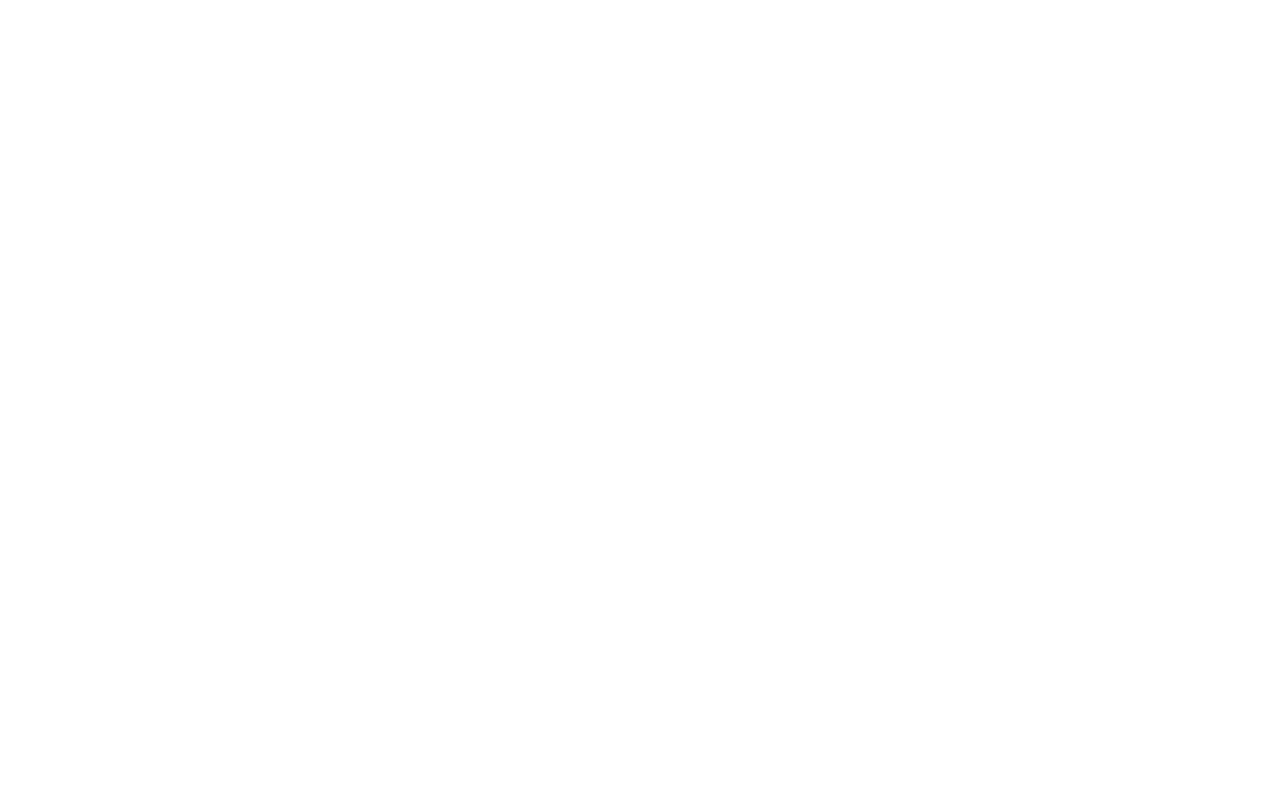
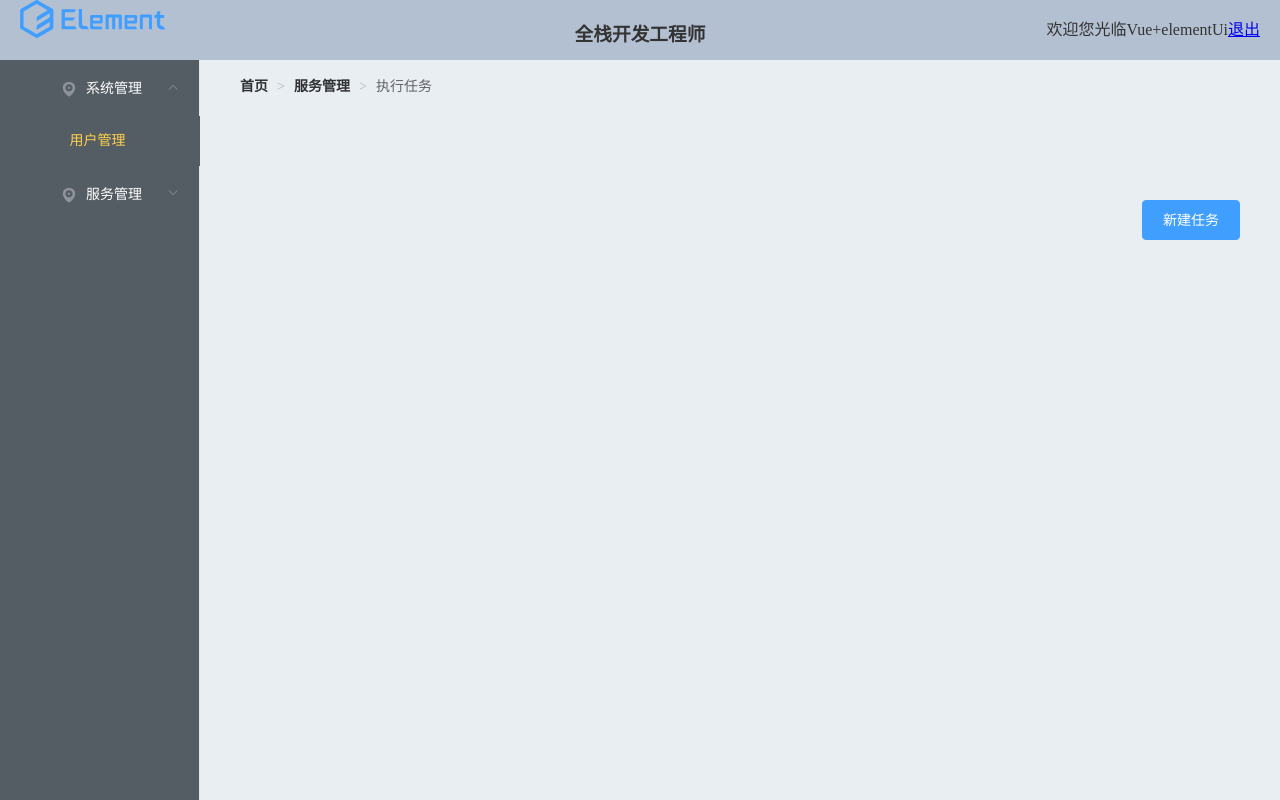
Before and after one commit to kyirving/myadmin, a Vue app: page /#/task in a window 1280 px wide. Built offline with nearby package versions, Linux system fonts and the light colour scheme; sample sign-in values are in the browser's storage.

Commit message:
add : 初始化“执行任务”页面

```diff
--- a/src/components/home/Home.vue
+++ b/src/components/home/Home.vue
@@ -34,10 +34,11 @@
         <el-menu
           :router="true"
           :unique-opened="true"
-          default-active="/users"
+          :default-active="default_active"
           class="el-menu-vertical-demo"
           @open="handleOpen"
           @close="handleClose"
+          @select="select"
           background-color="#545c64"
           text-color="#fff"
           active-text-color="#ffd04b">
@@ -47,24 +48,15 @@
               <span>系统管理</span>
             </template>
             <el-menu-item index="/users">用户管理</el-menu-item>
-            <!-- 三级菜单 -->
-             <!-- <el-submenu index="1-4">
-                <template slot="title">选项4</template>
-                <el-menu-item index="1-4-1">选项1</el-menu-item>
-              </el-submenu> -->
           </el-submenu>
 
           <el-submenu index="2">
             <template slot="title">
               <i class="el-icon-location"></i>
-              <span>系统管理</span>
+              <span>服务管理</span>
             </template>
-            <el-menu-item index="2-1">用户管理</el-menu-item>
-            <!-- 三级菜单 -->
-             <!-- <el-submenu index="1-4">
-                <template slot="title">选项4</template>
-                <el-menu-item index="1-4-1">选项1</el-menu-item>
-              </el-submenu> -->
+            <el-menu-item index="/task">执行任务</el-menu-item>
+            <el-menu-item index="/transfer">执行任务</el-menu-item>
           </el-submenu>
         </el-menu>
       </el-aside>
@@ -78,6 +70,11 @@
 
 <script>
 export default {
+  data () {
+    return {
+      default_active : "/users"
+    }
+  },
   methods : {
     logout(){
       this.$confirm('确定要退出吗?', '提示', {
@@ -103,7 +100,13 @@
     },
     handleClose(key, keyPath) {
       console.log(key, keyPath);
+    },
+    select(index){
+      console.log("index = " , index);
+      this.default_active = index
     }
+  },
+  mounted(){
   }
 }
 </script>
--- /dev/null
+++ b/src/components/task/Task.Vue
@@ -0,0 +1,56 @@
+<template>
+      <div>
+      <el-container>
+        <el-header height="100px">
+          <div style="margin-bottom: 20px;">
+            <el-row>
+                <el-col>
+                  <el-breadcrumb separator=">">
+                    <el-breadcrumb-item :to="{ path: '/' }">首页</el-breadcrumb-item>
+                    <el-breadcrumb-item><a href="/">服务管理</a></el-breadcrumb-item>
+                    <el-breadcrumb-item>执行任务</el-breadcrumb-item>
+                  </el-breadcrumb>
+                </el-col>
+            </el-row>
+          </div>
+
+          <el-form :inline="true" :model="searchs" class="demo-form-inline">
+
+          </el-form>
+
+        </el-header>
+        <el-main>
+
+          <div>
+            <el-row>
+              <div class="my-create">
+                <el-button type="primary" @click="dialogFormVisible = true">新建任务</el-button>
+              </div>
+            </el-row>
+          </div>
+
+
+
+        </el-main>
+      </el-container>
+    </div>
+</template>
+
+
+<style>
+
+</style>
+
+<script>
+export default {
+  data () {
+    return {
+      searchs:{
+        username:"",
+        status : "",
+        dates : []
+      },
+    }
+  }
+}
+</script>
--- a/src/router/index.js
+++ b/src/router/index.js
@@ -4,6 +4,7 @@
 import Home from '@/components/home/Home'
 import store from '@/store/index'
 import Users from '@/components/users/Users'
+import Task from '@/components/task/Task'
 Vue.use(Router)
 
 const router = new Router({
@@ -17,6 +18,11 @@
           path: 'users',
           name: 'users',
           component: Users,
+        },
+        {
+          path: 'task',
+          name: 'task',
+          component: Task,
         }
       ]
     },
```
